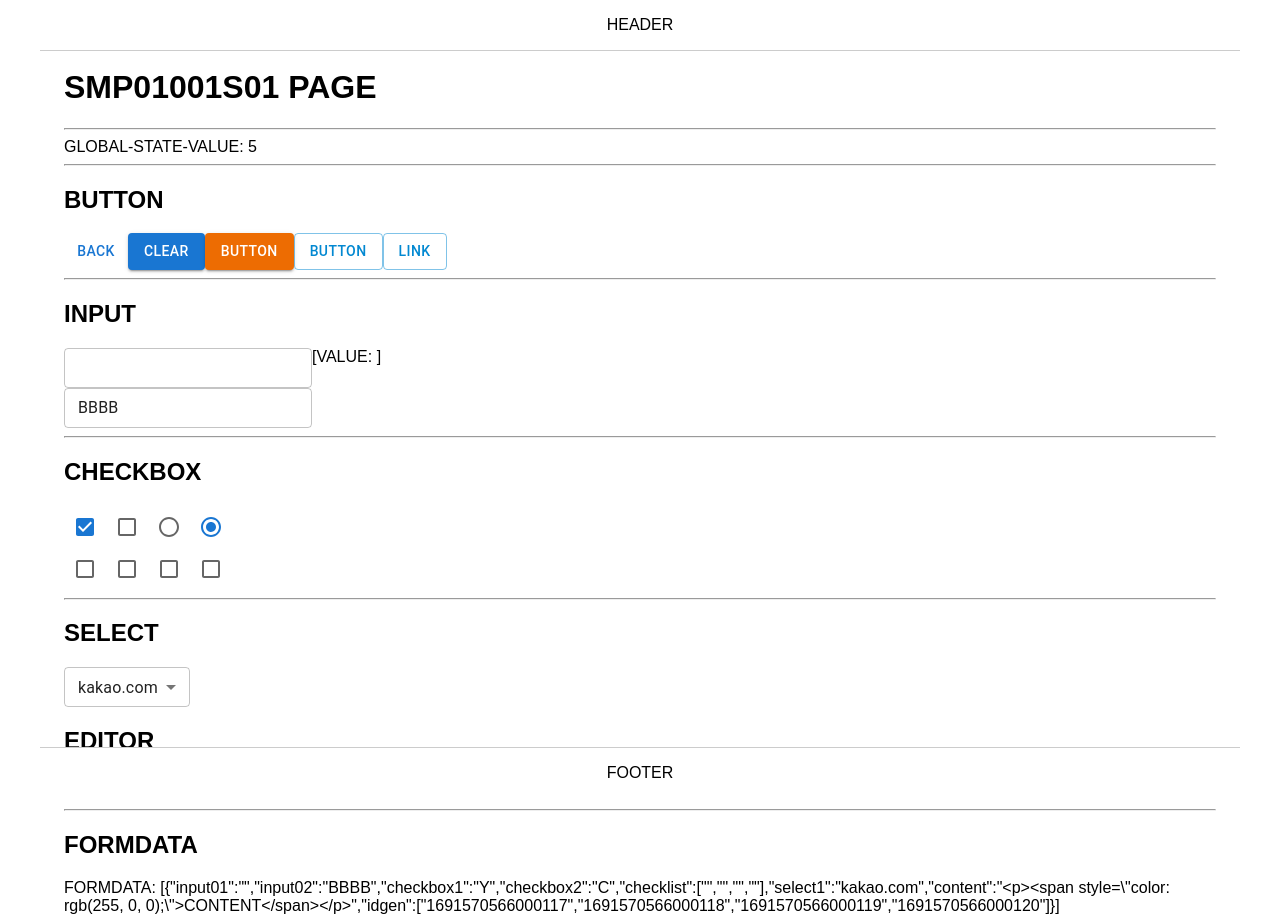
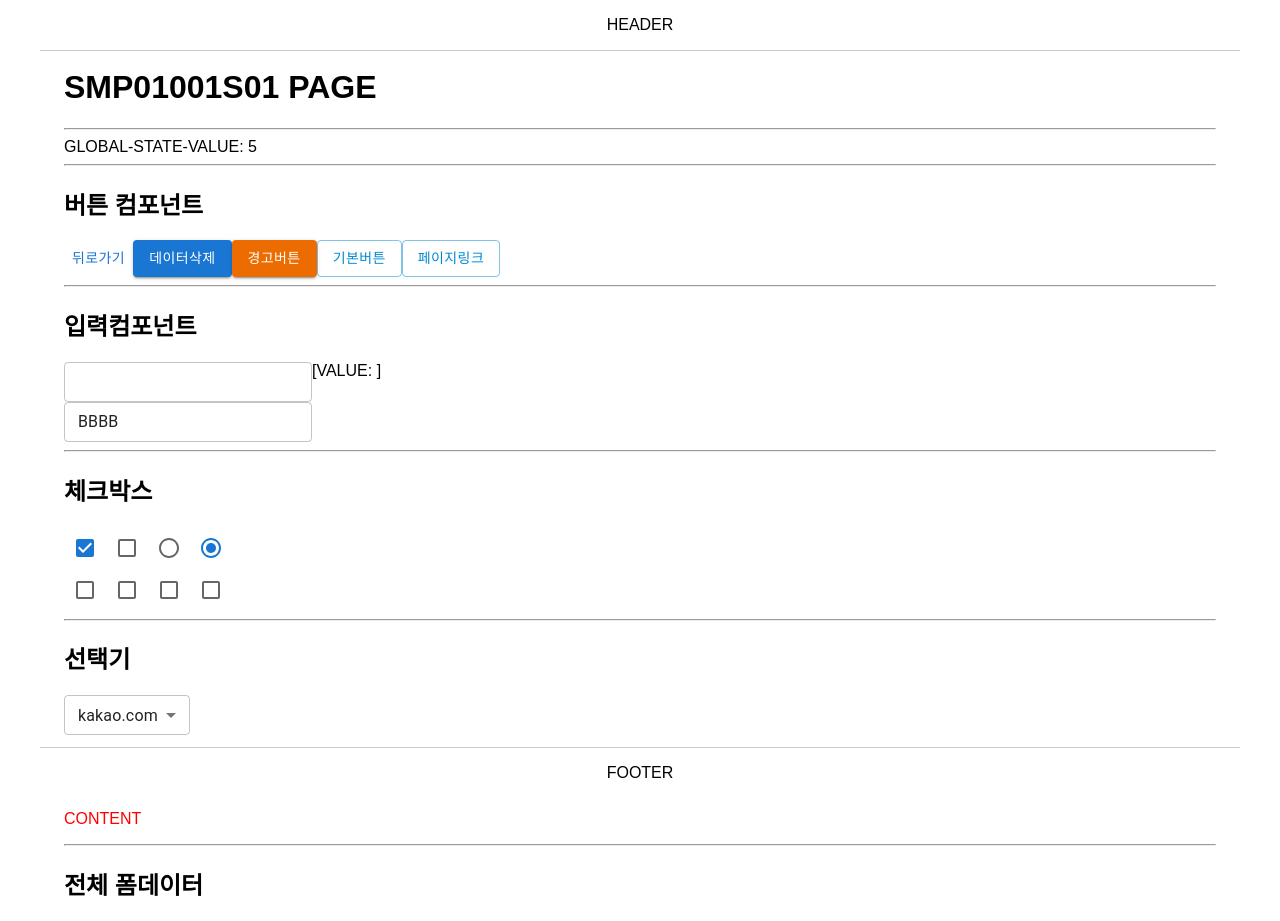
Before and after one commit to lupfeliz/basic-web-framework, a Next.js app: page /smp/smp01001s01 in a window 1280 px wide. Shown: the top 921 px of the page. Built offline with nearby package versions, Linux system fonts and the light colour scheme.

Commit message:
각종 주석 업데이트

```diff
--- a/src/components/block.tsx
+++ b/src/components/block.tsx
@@ -1,3 +1,7 @@
+/**
+ * 아무런 역할을 하지 않는 일반 div 블럭과 같지만
+ * jsx 태그 영역에서 영역구분을 위한 용도로 작성 (단순하게 태그 이름 구분을 위한 컴포넌트)
+ **/
 import { ComponentPropsWithRef } from 'react'
 import app from '@/libs/app-context'
 type BlockProps = ComponentPropsWithRef<'div'> & { }
--- a/src/components/checkbox.tsx
+++ b/src/components/checkbox.tsx
@@ -5,6 +5,7 @@ import { useRef } from 'react'
 import app from '@/libs/app-context'
 import * as C from '@/libs/constants'
 
+/** mui 기본 체크박스(라디오버튼) 속성 타입 상속  */
 type CheckboxProps = _CheckboxProps & _RadioProps & {
   model?: any
   type?: 'checkbox' | 'radio'
@@ -23,16 +24,18 @@ export default defineComponent((props: CheckboxProps, ref: CheckboxProps['ref']
     },
     async mounted() {
       copyRef(ref, elem)
+      /** 초기 데이터 화면반영 */
       const { props, value } = modelValue(self())
       vars.checked = props?.value == value
-      log.debug('SEND FROM CHECKBOX..')
     },
     async updated() {
+      /** 데이터가 변경되면 실제 화면에 즉시 반영 */
       const { props, value } = modelValue(self())
       vars.checked = props?.value == value
     }
   })
   const { vars, update } = self()
+  /** 체크박스 변경 이벤트 발생시 처리 */
   const onChange = async (e: any, v: any) => {
     const { props, setValue } = modelValue(self())
     setValue(v ? props?.value : '')
@@ -41,6 +44,7 @@ export default defineComponent((props: CheckboxProps, ref: CheckboxProps['ref']
   }
   return (
   <>
+  {/* 표현타입에 따라 체크박스 또는 라디오버튼 으로 표현된다 */}
   { props.type === 'radio' ? (
     <_Radio ref={ elem } checked={ vars.checked || false } onChange={ onChange } { ...pprops } />
   ) : (
--- a/src/components/editor.tsx
+++ b/src/components/editor.tsx
@@ -7,6 +7,7 @@ import app from '@/libs/app-context'
 import * as C from '@/libs/constants'
 import lodash from 'lodash'
 
+/** 편집기 내부에서 span 태그 사용이 가능하도록 편집기(tiptap) 플러그인 작성 */
 const Span = Mark.create({
   name: 'span',
   group: 'inline',
@@ -18,6 +19,7 @@ const Span = Mark.create({
   addAttributes() { return { class: { default: null }, style: { default: null } } },
 })
 
+/** 편집기 속성타입 상속 */
 type EditorProps = ComponentPropsWithRef<'div'> & EditorContentProps & {
   model?: any
   name?: string
@@ -25,10 +27,12 @@ type EditorProps = ComponentPropsWithRef<'div'> & EditorContentProps & {
 
 const { log, copyExclude, copyRef, useSetup, defineComponent, modelValue } = app
 const { debounce } = lodash
+
 export default defineComponent((props: EditorProps, ref: EditorProps['ref'] & any) => {
   const pprops = copyExclude(props, ['model', 'editor'])
   const elem: any = useRef()
   const editor = useEditor({
+    /** 위에서 작성한 Span 플러그인을 사용한다. (이 선언이 없으면 'span' 태그가 불가하어 컬러등 스타일링이 불가능) */
     extensions: [StarterKit, Span],
     content: '',
   })
@@ -41,16 +45,20 @@ export default defineComponent((props: EditorProps, ref: EditorProps['ref'] & an
       copyRef(ref, elem)
     },
     updated: debounce(async (mode: number) => {
-      if (mode && vars) {
+      /** 외부에서 강제 업데이트 신호를 받아도 100ms 정도 debounce 를 걸어준다 */
+      if (mode === C.UPDATE_ENTIRE && vars) {
         const { value } = modelValue(self())
         self()?.vars?.editor?.commands.setContent(value)
       }
     }, 100)
   })
-  const { vars, update } = self()
+  const { vars, update } = self({ editor })
+  vars.editor = editor
+  /** 편집기 편집 이벤트는 자주 발생하기 때문에 debounce 로 이벤트 발생빈도를 낮춘다 */
   const onChange = debounce(async (v) => {
     const { setValue } = modelValue(self())
     setValue(v, () => update(C.UPDATE_FULL))
+    if (props?.onChange) { props.onChange(v) }
   }, 100)
   editor && editor.on('transaction', ({ editor }) => {
     onChange(editor.getHTML())
--- a/src/components/input.tsx
+++ b/src/components/input.tsx
@@ -20,15 +20,18 @@ export default defineComponent((props: InputProps, ref: InputProps['ref'] & any)
     vars: { },
     async mounted() {
       copyRef(ref, elem)
+      /** 최초상태 화면반영 */
       $(elem?.current).find('input').val(modelValue(self())?.value || '')
     },
     async updated(mode) {
       if (mode && vars) {
+      /** 화면 강제 업데이트 발생시 화면반영 */
         $(elem?.current).find('input').val(modelValue(self())?.value || '')
       }
     }
   })
   const { vars, update } = self()
+  /** 입력컴포넌트 변경이벤트 처리 */
   const onChange = async (e: any) => {
     const { setValue } = modelValue(self())
     const v = $(elem?.current).find('input').val()
@@ -36,6 +39,7 @@ export default defineComponent((props: InputProps, ref: InputProps['ref'] & any)
     setValue(v, () => update(C.UPDATE_FULL))
     if (props.onChange) { props.onChange(e as any) }
   }
+  /** 입력컴포넌트 키입력 이벤트 처리 */
   const onKeyDown = async (e: any) => {
     const keycode = e?.keyCode || 0
     switch (keycode) {
--- a/src/components/link.tsx
+++ b/src/components/link.tsx
@@ -6,12 +6,15 @@ type LinkProps = ComponentPropsWithRef<'a'> & {
   href?: any
   param?: any
 }
+/** 기본적으로는 일반 a 태그와 같지만 SPA 방식으로 화면을 전환한다 */
 export default app.defineComponent((props: LinkProps, ref: LinkProps['ref']) => {
   const pprops = app.copyExclude(props, ['param'])
   const onClick = async (e: MouseEvent) => {
     if (props.href !== C.UNDEFINED) {
+      /** 입력된 이벤트 전달을 취소하고 */
       e && e.preventDefault()
       e && e.stopPropagation()
+      /** SPA 방식(router.push) 화면이동을 시도한다 */
       app.goPage(props.href, props.param)
     }
     if (props?.onClick) { props.onClick(e as any) }
--- a/src/components/select.tsx
+++ b/src/components/select.tsx
@@ -5,11 +5,13 @@ import { useRef } from 'react'
 import * as C from '@/libs/constants'
 import app from '@/libs/app-context'
 
+/** 선택목록 타입 */
 type OptionType = {
   name?: string
   value?: any
   selected?: boolean
 }
+/** mui 선택기 타입 상속 */
 type InputProps = _SelectProps & {
   model?: any
   options?: OptionType[]
@@ -66,6 +68,7 @@ export default defineComponent((props: InputProps, ref: InputProps['ref'] & any)
     value={vars?.index || (vars?.options?.length > 0 ? 0 : '')}
     { ...pprops }
     >
+    {/* 선택목록 생성*/}
     { vars?.options?.length > 0 && vars.options.map((itm, inx) => (
     <_MenuItem
       key={ inx }
--- a/src/libs/app-context.ts
+++ b/src/libs/app-context.ts
@@ -106,13 +106,14 @@ const app = {
     const [phase, setPhase] = React.useState(0)
     const [, setState] = React.useState(0)
     ctx[uid] = app.putAll(ctx[uid] || { name: prm?.name, vars: prm?.vars || { } }, { props: prm?.props || { } })
-    const self = () => {
+    const self = (vars?: any, props?: any) => {
       let ret = {
         uid,
         update: (mode: any) => setState(app.state(mode, uid)),
         vars: ctx[uid].vars as V,
-        props: ctx[uid].props as P,
+        props: (props || ctx[uid].props) as P,
       }
+      if (vars) { for (const k in vars) { (ret.vars as any)[k] = vars[k] } }
       return ret as SetupType<V, P>
     }
     app.putAll(self, self())
--- a/src/pages/smp/smp01001s01.jsx
+++ b/src/pages/smp/smp01001s01.jsx
@@ -1,36 +1,14 @@
 import app from '@/libs/app-context'
+import * as C from '@/libs/constants'
 import { Block, Button, Checkbox, Input, Select, Editor } from '@/components'
 
 const { log, definePage, goPage, useSetup, clear } = app
 
 export default definePage((props) => {
-  const mounted = async () => {
-    log.debug('MOUNTED! SMP01001S01', props)
-    const fnctime = async () => {
-      if (vars.timer == 1) {
-        vars.formdata.input02 = 'BBBB'
-        vars.formdata.checkbox2 = 'C'
-        vars.formdata.select1 = 'kakao.com'
-        vars.formdata.content = `<p><span style="color:#f00">CONTENT</span></p>`
-        vars.formdata.idgen.map((v, i, l) => l[i] = app.genId())
-        update(3)
-      } else if (vars.timer > 0) {
-        setTimeout(fnctime, 1000)
-        update(2)
-      }
-      vars.timer--
-    }
-    setTimeout(fnctime, 1000)
-    vars.formdata.idgen.map((v, i, l) => l[i] = app.genId())
-  }
-  const unmount = async () => {
-    log.debug('UNMOUNT! SMP01001S01')
-  }
-  const updated = async () => {
-    log.debug('UPDATED! SMP01001S01')
-  }
   const { update, vars } = useSetup({ mounted, unmount, updated, name: 'SMP01001S01', vars: {
+    /** 3초 타이머 */
     timer: 3,
+    /** 폼데이터 */
     formdata: {
       input01: '',
       input02: 'AAAA',
@@ -39,16 +17,50 @@ export default definePage((props) => {
       checklist: ['', '', '', ''],
       select1: '',
       content: '',
-      idgen: ['', '', '', '']
     },
+    /** 선택기 목록 설정 */
     options1: [
       { name: '선택해주세요', value: '' },
       'hotmail.com',
       'naver.com',
       'kakao.com',
       'gmail.com',
-    ]
+    ],
+    /** 난수테스트용 */
+    idgen: ['', '', '', '']
   } })()
+  /** 페이지 시작 이벤트처리 */
+  async function mounted() {
+    log.debug('MOUNTED! SMP01001S01', props)
+    const fdata = vars.formdata
+    /** 3초가 지나면 데이터 강제 업데이트를 수행한다 */
+    const fnctime = async () => {
+      if (vars.timer == 1) {
+        fdata.input02 = 'BBBB'
+        fdata.checkbox2 = 'C'
+        fdata.select1 = 'kakao.com'
+        fdata.content = `<p><span style="color:#f00">CONTENT</span></p>`
+        vars.idgen.map((v, i, l) => l[i] = app.genId())
+        /** 전체 데이터 갱신으로 화면 데이터가 자동으로 바뀐다 */
+        update(C.UPDATE_ENTIRE)
+      } else if (vars.timer > 0) {
+        setTimeout(fnctime, 1000)
+        update(C.UPDATE_FULL)
+      }
+      vars.timer--
+    }
+    setTimeout(fnctime, 1000)
+    /** 난수 생성 테스트 */
+    vars.idgen.map((v, i, l) => l[i] = app.genId())
+  }
+  /** 페이지 종료 이벤트 처리 */
+  async function unmount() {
+    log.debug('UNMOUNT! SMP01001S01')
+  }
+  /** 페이지 업데이트 이벤트 처리 */
+  async function updated() {
+    log.debug('UPDATED! SMP01001S01')
+  }
   return (
   <>
   <div>
@@ -61,13 +73,13 @@ export default definePage((props) => {
       <hr/>
     </section>
     <section>
-      <h2> BUTTON </h2>
+      <h2> 버튼 컴포넌트 </h2>
       <Block className='my-1'>
         <Button
           className='mx-1'
           onClick={ () => goPage(-1) }
           >
-          BACK
+          뒤로가기
         </Button>
         <Button
           className='mx-1'
@@ -77,21 +89,21 @@ export default definePage((props) => {
             update(1)
           } }
           >
-          CLEAR
+          데이터삭제
         </Button>
         <Button
           className='mx-1'
           variant='contained'
           color='warning'
           >
-          BUTTON
+          경고버튼
         </Button>
         <Button
           className='mx-1'
           variant='outlined'
           color='info'
           >
-          BUTTON
+          기본버튼
         </Button>
         <Button
           className='mx-1'
@@ -99,13 +111,13 @@ export default definePage((props) => {
           color='info'
           href={'/smp/smp01001s02'}
           >
-          LINK
+          페이지링크
         </Button>
       </Block>
       <hr />
     </section>
     <section>
-      <h2>INPUT</h2>
+      <h2>입력컴포넌트</h2>
       <Block className='my-1'>
         <Input
           model={ vars?.formdata }
@@ -132,7 +144,7 @@ export default definePage((props) => {
       <hr />
     </section>
     <section>
-      <h2>CHECKBOX</h2>
+      <h2>체크박스</h2>
       <Block className='my-1'>
         <Checkbox
           model={ vars?.formdata }
@@ -170,7 +182,7 @@ export default definePage((props) => {
       <hr />
     </section>
     <section>
-      <h2>SELECT</h2>
+      <h2>선택기</h2>
       <Block className='my-1'>
         <Select
           size='small'
@@ -181,7 +193,7 @@ export default definePage((props) => {
       </Block>
     </section>
     <section>
-      <h2>EDITOR</h2>
+      <h2>편집기</h2>
       <Block>
         <Editor
           model={ vars?.formdata }
@@ -191,18 +203,21 @@ export default definePage((props) => {
       <hr />
     </section>
     <section>
-      <h2>FORMDATA</h2>
+      <h2>전체 폼데이터</h2>
       <Block className='my-1'>
         FORMDATA: [{ JSON.stringify(vars?.formdata) }]
       </Block>
       <hr />
     </section>
     <section>
-    { (vars?.formdata?.idgen || []).map((v, i) => (
-    <div key={ i }>
-      { i } : { v }
-    </div>
-    )) }
+      <h2>난수생성 테스트</h2>
+      <div>
+      { (vars?.idgen || []).map((v, i) => (
+      <div key={ i }>
+        { i } : { v }
+      </div>
+      )) }
+      </div>
     </section>
   </div>
   </>
```
Also changed, not shown: src/libs/api.ts (+13 -1 lines), src/libs/user-context.ts (+16 -19 lines), src/pages/index.jsx (+2 -7 lines).
